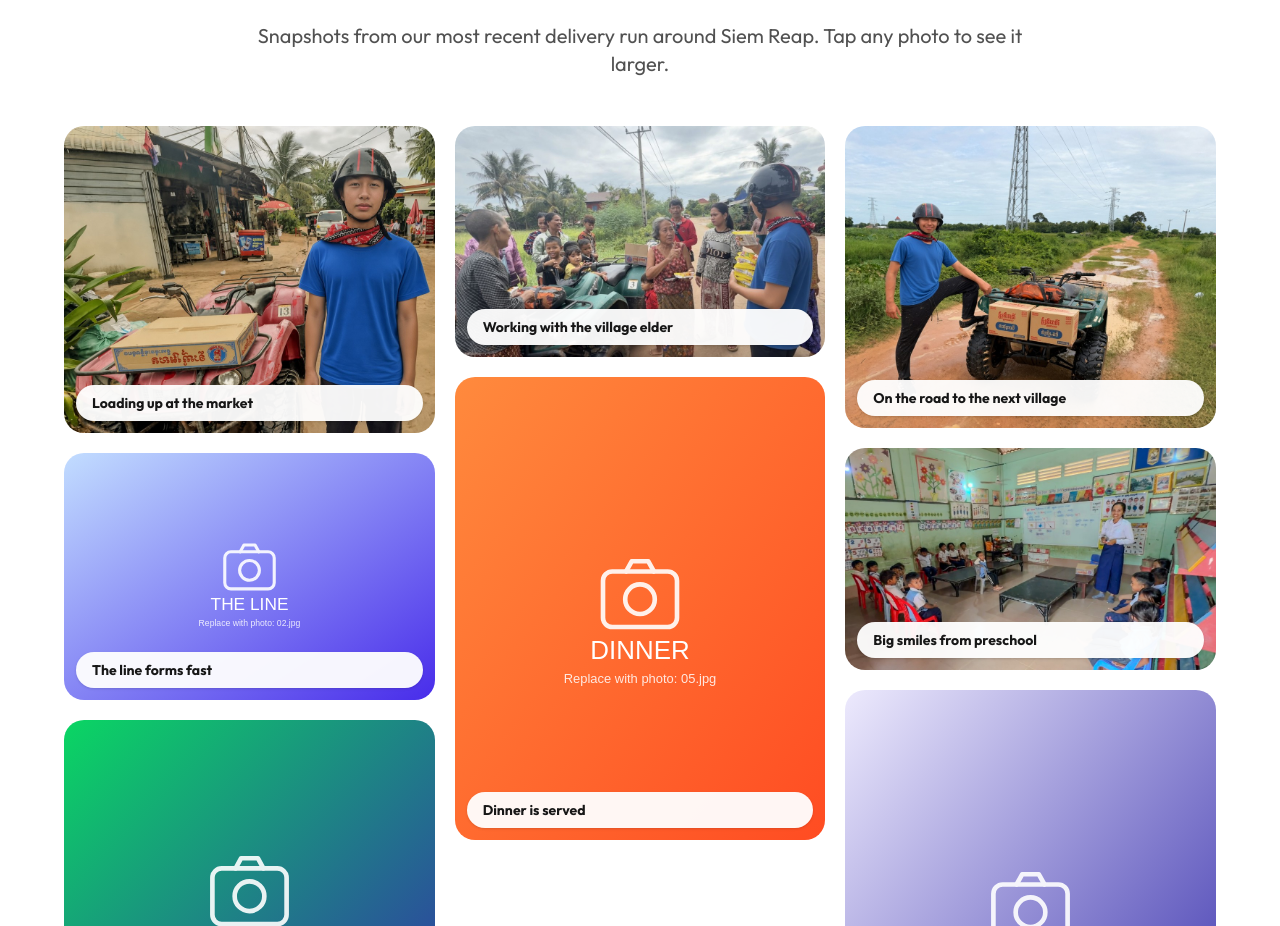
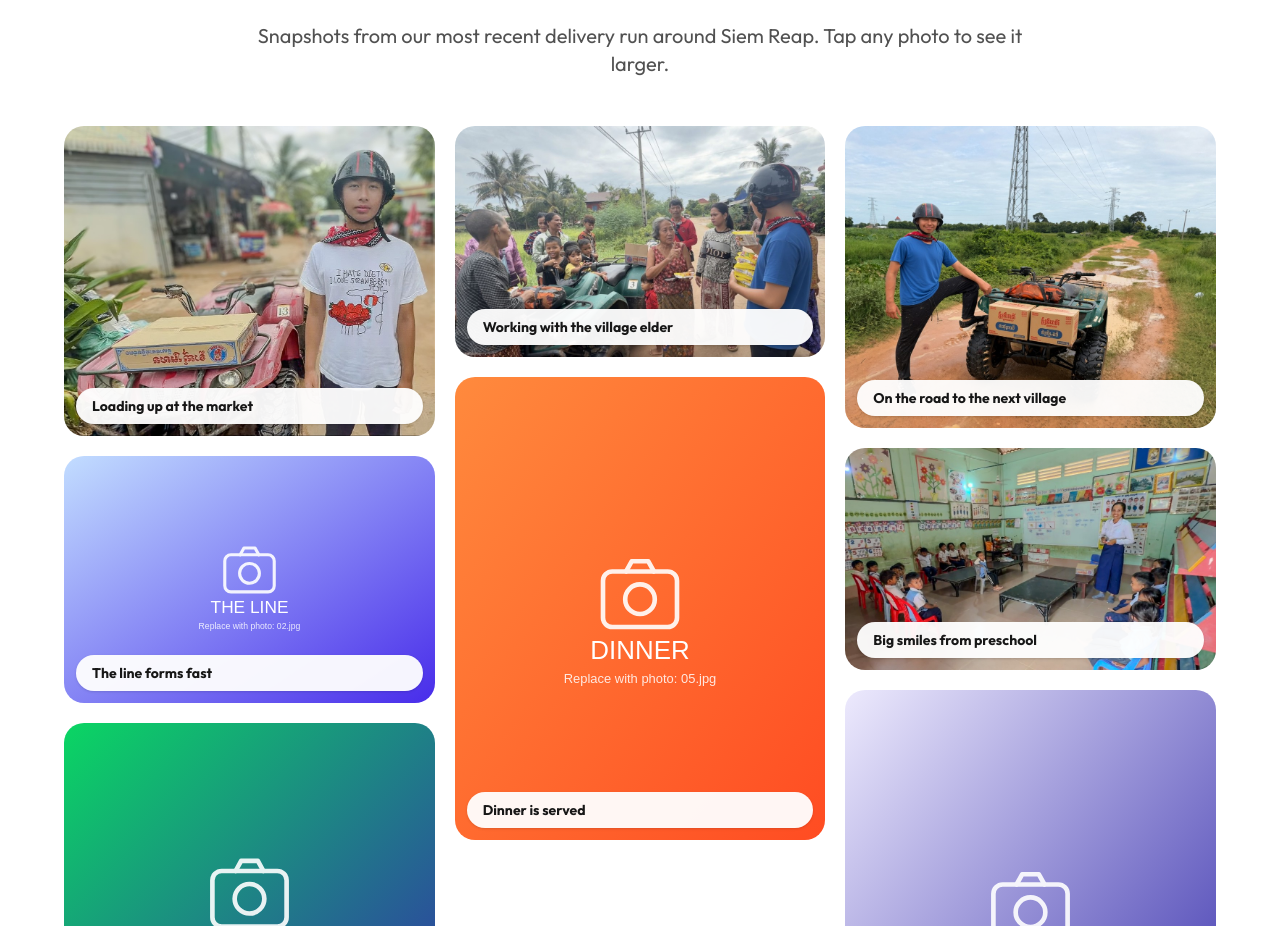
Before and after one commit to iampiotr/ramenrun, a React (Vite) app: page / in a window 1280 px wide. Shown: the part 4968-5894 px from the top of the page. Built offline with nearby package versions, Linux system fonts and the light colour scheme.

Commit message:
Replace the market loading photo with the strawberry-shirt version.

```diff
--- a/src/content.ts
+++ b/src/content.ts
@@ -103,11 +103,11 @@ export const gallery = {
   intro: 'Snapshots from our most recent delivery run around Siem Reap. Tap any photo to see it larger.',
   photos: [
     {
-      src: photo('loading.jpg'),
+      src: photo('loading2.jpg'),
       alt: 'A rider in a helmet stands beside a red ATV with a box loaded on the front, outside market stalls',
       caption: 'Loading up at the market',
       width: 1024,
-      height: 848,
+      height: 855,
     },
     {
       src: photo('02.svg'),
```
Also changed, not shown: public/photos/siem-reap/loading.jpg (deleted), public/photos/siem-reap/loading2.jpg (added).
